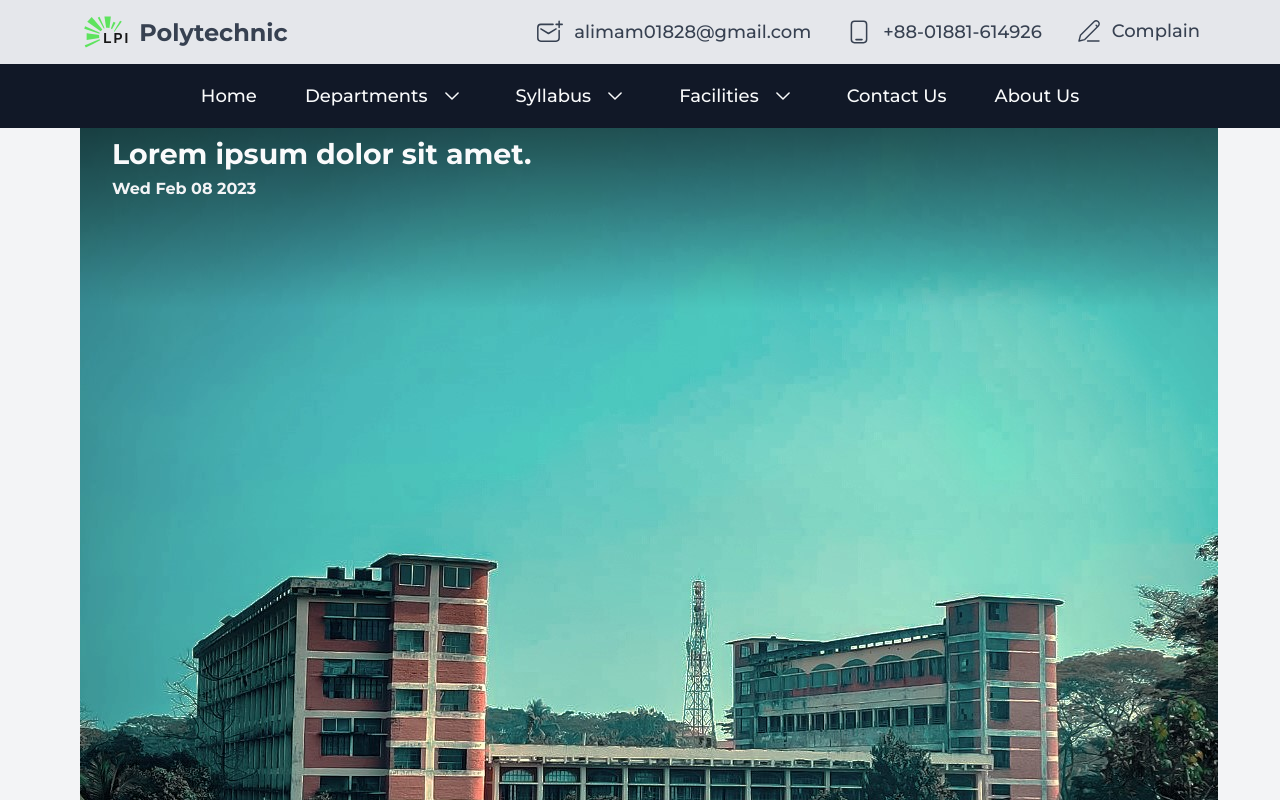
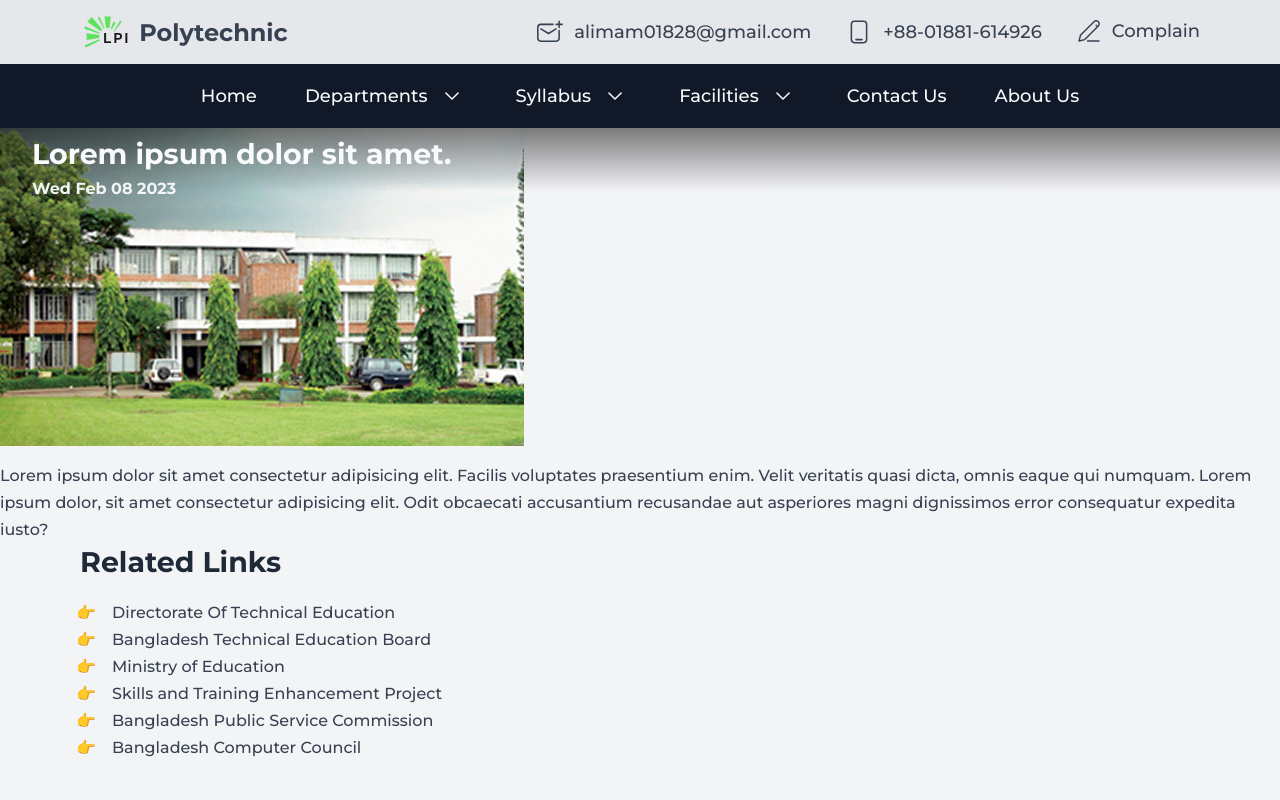
Before and after one commit to al-imam/lpi, a React (Vite) app: page /news in a window 1280 px wide. Shown: the top 800 px of the page. Built offline with nearby package versions, Linux system fonts and the light colour scheme.

Commit message:
make layout fluid

```diff
--- a/src/components/Post/Post.jsx
+++ b/src/components/Post/Post.jsx
@@ -8,7 +8,7 @@ function Post() {
           <p className={classes.title}>
             Lorem ipsum dolor sit amet. <span>{new Date().toDateString()}</span>
           </p>
-          <img src="/assets/main.jpg" alt="Post image" />
+          <img src="/public/assets/collage.jpg" alt="Post image" />
         </div>
         <p className={classes.subtitle}>
           Lorem ipsum dolor sit amet consectetur adipisicing elit. Facilis
--- a/src/components/Post/post.module.css
+++ b/src/components/Post/post.module.css
@@ -1,8 +1,3 @@
-.post {
-  max-width: var(--maximum-width);
-  margin-inline: auto;
-}
-
 .postContainer {
   display: flex;
   flex-direction: column;
@@ -49,7 +44,8 @@
   line-height: var(--line-height);
 }
 
-.postGroup img {
-  max-width: 100%;
+.img img {
+  width: 100%;
   border-radius: 0.25rem;
+  object-fit: cover;
 }
```
